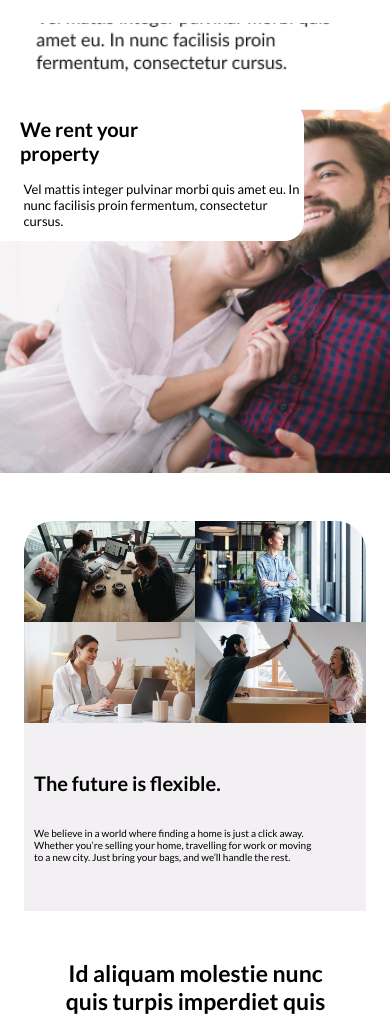
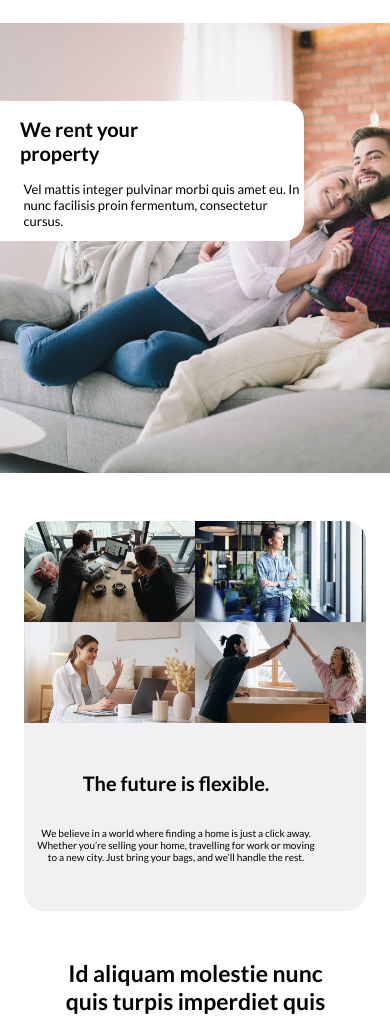
Before and after one commit to olicreated/task4, a plain HTML site: page index.html in a window 390 px wide. Shown: the part 78-1100 px from the top of the page. Drawn offline with Linux system fonts and the light colour scheme.

Commit message:
update the hero section background image url

```diff
--- a/stlye/style.css
+++ b/stlye/style.css
@@ -51,7 +51,7 @@ img {
 
 /* section1 backgroundimage */
 .hero-section {
-  background-image: url("/images/couple-img.png");
+  background-image: url("../images/hero-img.png");
   background-position: center;
   background-size: cover;
   background-repeat: none;
@@ -328,7 +328,7 @@ img {
   }
 
   .hero-section {
-    background-image: url("/images/couple-img.png");
+    background-image: url("../images/hero-img.png");
     background-position: center;
     background-size: cover;
     background-repeat: no-repeat;
@@ -354,19 +354,17 @@ img {
     display: flex;
   }
 
+  .images2-section2 img:nth-of-type(1),.section-2-future{
+    border-radius: 0%;
+  }
+
   .images1-section2 img:nth-of-type(1) {
-    border-top-left-radius: 30px;
+    border-top-left-radius: 20px;
   }
 
   .images1-section2 img:nth-of-type(2) {
-    border-top-right-radius: 30px;
+    border-top-right-radius: 20px;
   }
-
-
-  .images2-section2 img:nth-of-type(1) {
-    border-radius: 0 !important;
-  }
-
 
   .images1-section2 img,
   .images2-section2 img {
@@ -375,10 +373,10 @@ img {
 
 
   .section-2-future {
-    background: #F2F0F2;
     padding-left: 10px;
-    background: #F2F0F2;
-    border-radius: 0 !important;
+    border-bottom-left-radius: 20px;
+    border-bottom-right-radius: 20px;
+    text-align: center;
   }
 
   .section-2-future h2 {
@@ -386,6 +384,7 @@ img {
     font-size: 900;
 
   }
+
 
   .section3 h1 {
     font-weight: bold;
```
Also changed, not shown: images/hero-img.png (renamed from images/hero.png).
